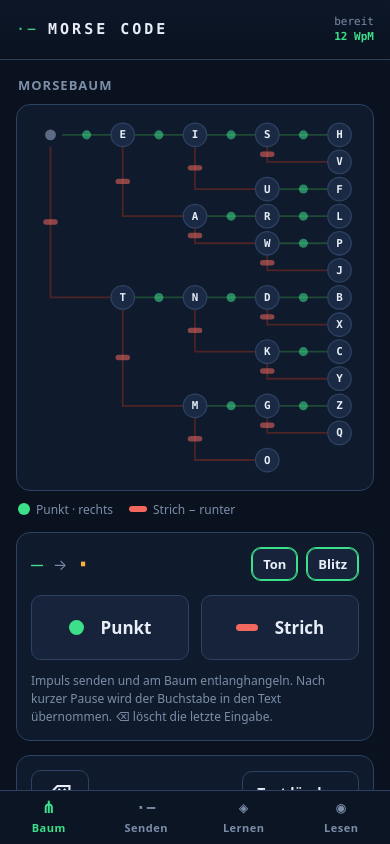
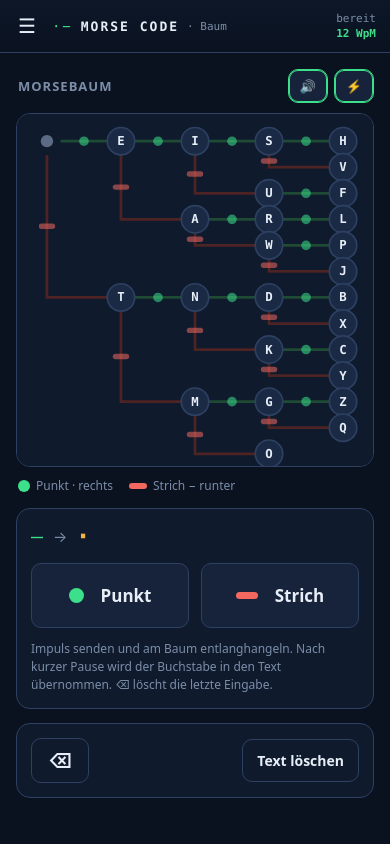
Before and after one commit to ArkonAlpha/morse-app, a plain HTML site: page index.html in a window 390 px wide. Drawn offline with Linux system fonts and the light colour scheme.

Commit message:
Kompakteres Layout: Hamburger-Menü statt Bottom-Nav, kleinerer Baum
Bottom-Nav durch Hamburger-Menü oben links ersetzt, Ton/Blitz-Schalter
in die Baum-Kopfzeile verschoben und Baum-Geometrie verkleinert, damit
die App auf dem iPhone ohne Scroll-Zwang ins Browserfenster passt.

```diff
--- a/index.html
+++ b/index.html
@@ -43,21 +43,55 @@
   }
   /* Header */
   header{
-    padding:14px 16px calc(14px + env(safe-area-inset-top)) 16px;
+    padding:10px 14px calc(10px + env(safe-area-inset-top)) 10px;
+    padding-top:calc(10px + env(safe-area-inset-top));
+    border-bottom:1px solid var(--line);
+    display:flex;align-items:center;justify-content:space-between;gap:10px;
+    background:linear-gradient(180deg,#0D1728,#0A1220);
+    position:sticky;top:0;z-index:30;
+  }
+  .brand{display:flex;align-items:center;gap:8px;min-width:0}
+  .hamburger{
+    background:none;border:none;color:var(--text);cursor:pointer;
+    font-size:20px;line-height:1;padding:6px 8px;border-radius:8px;flex-shrink:0;
+  }
+  .hamburger:active{background:var(--panel-2)}
+  .brand .sig{font-family:var(--mono);color:var(--green);font-size:14px;letter-spacing:2px}
+  .brand h1{
+    font-family:var(--mono);font-size:13px;font-weight:600;
+    letter-spacing:2px;margin:0;text-transform:uppercase;white-space:nowrap;
+  }
+  .brand .curview{font-family:var(--mono);font-size:11px;color:var(--dim);white-space:nowrap}
+  .status{font-family:var(--mono);font-size:11px;color:var(--dim);text-align:right;line-height:1.4;flex-shrink:0}
+  .status b{color:var(--green);font-weight:600}
+
+  /* Hamburger-Menü */
+  #navBackdrop{position:fixed;inset:0;background:rgba(4,8,16,.55);z-index:25;display:none}
+  #navBackdrop.open{display:block}
+  #navMenu{
+    position:fixed;top:0;left:0;bottom:0;width:220px;max-width:78vw;
+    background:var(--panel);border-right:1px solid var(--line);
+    z-index:26;transform:translateX(-100%);transition:transform .18s ease;
+    display:flex;flex-direction:column;
     padding-top:calc(14px + env(safe-area-inset-top));
-    border-bottom:1px solid var(--line);
-    display:flex;align-items:center;justify-content:space-between;gap:12px;
-    background:linear-gradient(180deg,#0D1728,#0A1220);
-    position:sticky;top:0;z-index:20;
+    padding-bottom:env(safe-area-inset-bottom);
   }
-  .brand{display:flex;align-items:center;gap:10px;min-width:0}
-  .brand .sig{font-family:var(--mono);color:var(--green);font-size:15px;letter-spacing:2px}
-  .brand h1{
-    font-family:var(--mono);font-size:15px;font-weight:600;
-    letter-spacing:3px;margin:0;text-transform:uppercase;white-space:nowrap;
+  #navMenu.open{transform:translateX(0)}
+  #navMenu .mtitle{font-family:var(--mono);font-size:12px;letter-spacing:2px;color:var(--dim);padding:0 16px 12px}
+  #navMenu button{
+    background:none;border:none;color:var(--text);text-align:left;
+    font-family:var(--sans);font-size:15px;font-weight:600;
+    padding:13px 16px;cursor:pointer;display:flex;align-items:center;gap:12px;
   }
-  .status{font-family:var(--mono);font-size:11px;color:var(--dim);text-align:right;line-height:1.4}
-  .status b{color:var(--green);font-weight:600}
+  #navMenu button .ic{font-family:var(--mono);font-size:17px;color:var(--dim);width:20px;text-align:center}
+  #navMenu button.active{color:var(--green);background:var(--panel-2)}
+  #navMenu button.active .ic{color:var(--green)}
+  #navMenu button:active{opacity:.7}
+
+  /* Section-Kopfzeile mit optionalen Aktionen (z.B. Ton/Blitz) */
+  .sechead{display:flex;align-items:center;justify-content:space-between;margin:0 0 10px 2px;gap:8px}
+  .sechead h2{margin:0}
+  .sechead .acts{display:flex;gap:6px}
 
   /* Views */
   main{flex:1;position:relative;overflow-y:auto;-webkit-overflow-scrolling:touch}
@@ -103,23 +137,8 @@
   input[type=range]{width:100%;accent-color:var(--green)}
   .val{font-family:var(--mono);color:var(--green);font-size:13px}
 
-  /* Bottom nav */
-  nav{
-    display:flex;border-top:1px solid var(--line);background:#0C1524;
-    padding-bottom:env(safe-area-inset-bottom);
-    position:sticky;bottom:0;z-index:20;
-  }
-  nav button{
-    flex:1;background:none;border:none;color:var(--dim);
-    font-family:var(--sans);font-size:11px;font-weight:600;letter-spacing:.5px;
-    padding:9px 4px;cursor:pointer;display:flex;flex-direction:column;align-items:center;gap:4px;
-  }
-  nav button .ic{font-family:var(--mono);font-size:16px;line-height:1}
-  nav button.active{color:var(--green)}
-  nav button:active{opacity:.6}
-
   /* Tree SVG (rechtwinklig, Gadget-Stil) */
-  #treeWrap{width:100%;overflow:auto;background:var(--panel);border:1px solid var(--line);border-radius:var(--r);padding:10px;max-height:56vh}
+  #treeWrap{width:100%;overflow:auto;background:var(--panel);border:1px solid var(--line);border-radius:var(--r);padding:8px;max-height:42vh}
   svg{display:block;width:100%;height:auto}
   .edge{fill:none;stroke-width:2;transition:stroke .12s}
   .edge.dot{stroke:#1f4a34}
@@ -130,8 +149,8 @@
   .dotmark{fill:var(--green);opacity:.55}
   .dashmark{fill:var(--danger);opacity:.55}
   .mark.lit{opacity:1;filter:drop-shadow(0 0 5px currentColor)}
-  .node circle{fill:var(--node);stroke:var(--line);stroke-width:1.4;transition:.12s;cursor:pointer}
-  .node text{fill:var(--text);font-family:var(--mono);font-size:12px;font-weight:700;text-anchor:middle;dominant-baseline:central;pointer-events:none;user-select:none}
+  .node circle{fill:var(--node);stroke:var(--line);stroke-width:1.2;transition:.12s;cursor:pointer}
+  .node text{fill:var(--text);font-family:var(--mono);font-size:9px;font-weight:700;text-anchor:middle;dominant-baseline:central;pointer-events:none;user-select:none}
   .node.lit circle{fill:var(--green);stroke:var(--green)}
   .node.lit text{fill:#062615}
   .node.cur circle{fill:var(--amber);stroke:var(--amber);filter:drop-shadow(0 0 8px rgba(245,178,61,.85))}
@@ -200,16 +219,33 @@
 <div id="app">
   <header>
     <div class="brand">
+      <button class="hamburger" id="navToggle" aria-label="Menü öffnen">☰</button>
       <span class="sig">·−</span>
       <h1>Morse Code</h1>
+      <span class="curview" id="curViewLbl">· Baum</span>
     </div>
     <div class="status" id="status">bereit<br><b id="wpmLbl">12 WpM</b></div>
   </header>
 
+  <div id="navBackdrop"></div>
+  <nav id="navMenu">
+    <div class="mtitle">Menü</div>
+    <button data-view="tree" class="active"><span class="ic">⋔</span>Baum</button>
+    <button data-view="send"><span class="ic">·−</span>Senden</button>
+    <button data-view="learn"><span class="ic">◈</span>Lernen</button>
+    <button data-view="decode"><span class="ic">◉</span>Lesen</button>
+  </nav>
+
   <main>
     <!-- TREE -->
     <section class="view active" id="v-tree">
-      <h2>Morsebaum</h2>
+      <div class="sechead">
+        <h2>Morsebaum</h2>
+        <div class="acts">
+          <button class="btn small on" id="treeAudio" aria-label="Ton umschalten">🔊</button>
+          <button class="btn small on" id="treeFlash" aria-label="Blitz umschalten">⚡</button>
+        </div>
+      </div>
       <div id="treeWrap"></div>
       <div class="legend" style="margin:10px 2px 14px">
         <i><span class="cdot"></span>Punkt · rechts</i>
@@ -222,10 +258,6 @@
             <span class="kcode" id="stepCode">–</span>
             <span class="karrow">→</span>
             <span class="kletter" id="stepLetter">·</span>
-          </div>
-          <div class="ktoggles">
-            <button class="btn small on" id="treeAudio">Ton</button>
-            <button class="btn small on" id="treeFlash">Blitz</button>
           </div>
         </div>
         <div class="keys">
@@ -363,13 +395,6 @@
       </div>
     </section>
   </main>
-
-  <nav>
-    <button data-view="tree" class="active"><span class="ic">⋔</span>Baum</button>
-    <button data-view="send"><span class="ic">·−</span>Senden</button>
-    <button data-view="learn"><span class="ic">◈</span>Lernen</button>
-    <button data-view="decode"><span class="ic">◉</span>Lesen</button>
-  </nav>
 </div>
 
 <script>
@@ -484,18 +509,26 @@ function setPlayUI(p){
 }
 
 /* ---------- Navigation ---------- */
-document.querySelectorAll("nav button").forEach(b=>{
+const navMenu=document.getElementById("navMenu"), navBackdrop=document.getElementById("navBackdrop");
+const viewLabels={tree:"Baum",send:"Senden",learn:"Lernen",decode:"Lesen"};
+function navOpen(){ navMenu.classList.add("open"); navBackdrop.classList.add("open"); }
+function navClose(){ navMenu.classList.remove("open"); navBackdrop.classList.remove("open"); }
+document.getElementById("navToggle").onclick=()=>{ navMenu.classList.contains("open")?navClose():navOpen(); };
+navBackdrop.onclick=navClose;
+document.querySelectorAll("#navMenu button[data-view]").forEach(b=>{
   b.onclick=()=>{
     stopPlay(); decStop();
-    document.querySelectorAll("nav button").forEach(x=>x.classList.remove("active"));
+    document.querySelectorAll("#navMenu button[data-view]").forEach(x=>x.classList.remove("active"));
     b.classList.add("active");
     document.querySelectorAll(".view").forEach(v=>v.classList.remove("active"));
     document.getElementById("v-"+b.dataset.view).classList.add("active");
+    document.getElementById("curViewLbl").textContent="· "+viewLabels[b.dataset.view];
+    navClose();
   };
 });
 
 /* ---------- Baum rendern (rechtwinklig) ---------- */
-const R=13, COLW=80, ROWH=30, PADX=26, PADY=22;
+const R=10, COLW=54, ROWH=19, PADX=16, PADY=14;
 function buildTree(){
   let idc=0, curRow=0; const nodes=[];
   function place(n,depth,parent,sym){
@@ -515,16 +548,16 @@ function buildTree(){
     if(n._sym==="."){ // Punkt: gerade nach rechts, gleiche Reihe
       edges+=`<path class="edge dot" id="edge-${n._id}" d="M${px+R} ${py} L${cx-R} ${cy}"/>`;
       const mx=(px+cx)/2;
-      marks+=`<circle class="mark dotmark" id="mark-${n._id}" cx="${mx}" cy="${py}" r="5"/>`;
+      marks+=`<circle class="mark dotmark" id="mark-${n._id}" cx="${mx}" cy="${py}" r="3.5"/>`;
     } else { // Strich: runter, dann rechts (Elbow)
       edges+=`<path class="edge dash" id="edge-${n._id}" d="M${px} ${py+R} L${px} ${cy} L${cx-R} ${cy}"/>`;
       const my=(py+R+cy)/2;
-      marks+=`<rect class="mark dashmark" id="mark-${n._id}" x="${px-8}" y="${my-3}" width="16" height="6" rx="3"/>`;
+      marks+=`<rect class="mark dashmark" id="mark-${n._id}" x="${px-6}" y="${my-2}" width="12" height="4" rx="2"/>`;
     }
   });
   nodes.forEach(n=>{
     const x=sx(n._depth), y=sy(n._row);
-    if(!n.c){ ncode+=`<circle cx="${x}" cy="${y}" r="6" fill="var(--dim)" opacity=".7"/>`; return; }
+    if(!n.c){ ncode+=`<circle cx="${x}" cy="${y}" r="4.5" fill="var(--dim)" opacity=".7"/>`; return; }
     ncode+=`<g class="node" id="node-${n._id}" data-c="${n.c}"><circle cx="${x}" cy="${y}" r="${R}"/><text x="${x}" y="${y}">${n.c}</text></g>`;
   });
   document.getElementById("treeWrap").innerHTML=
--- a/sw.js
+++ b/sw.js
@@ -1,5 +1,5 @@
 "use strict";
-const CACHE = "morse-cache-v1";
+const CACHE = "morse-cache-v2";
 const ASSETS = [
   "./",
   "./index.html",
```
